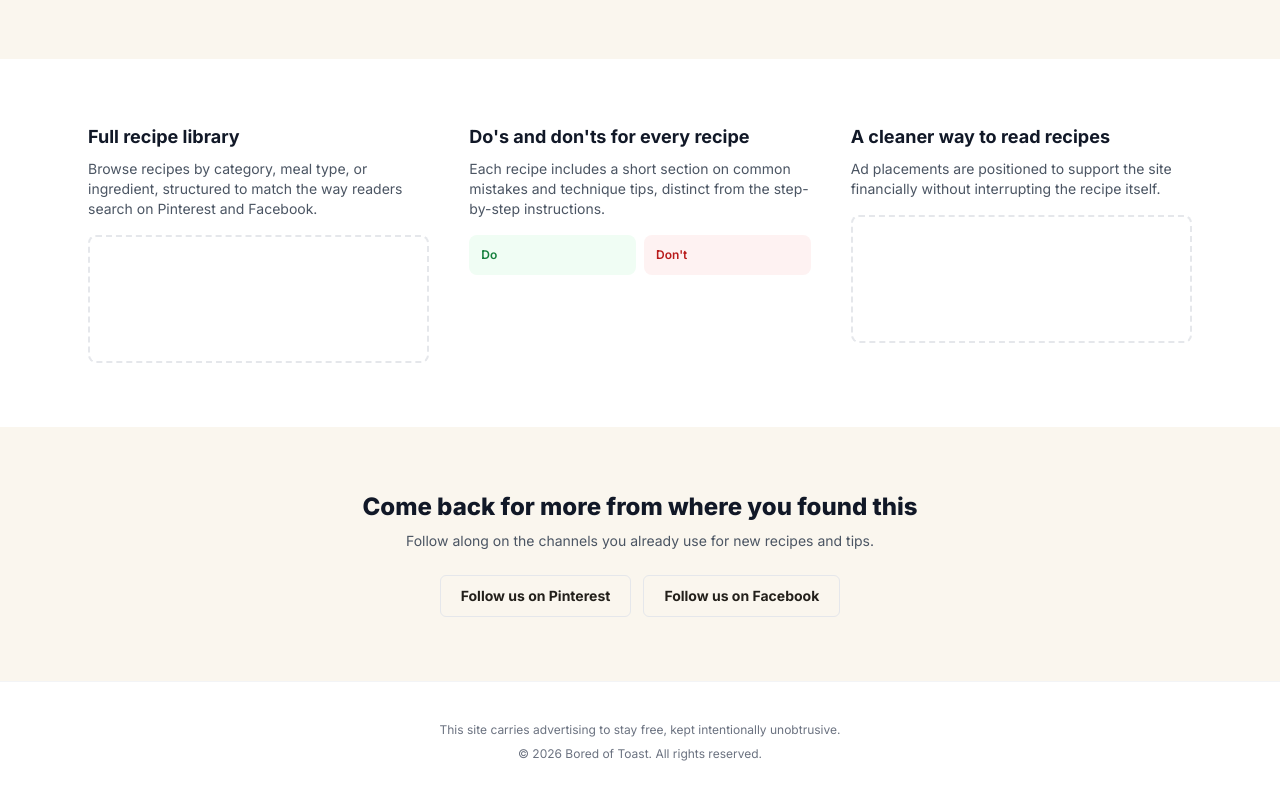
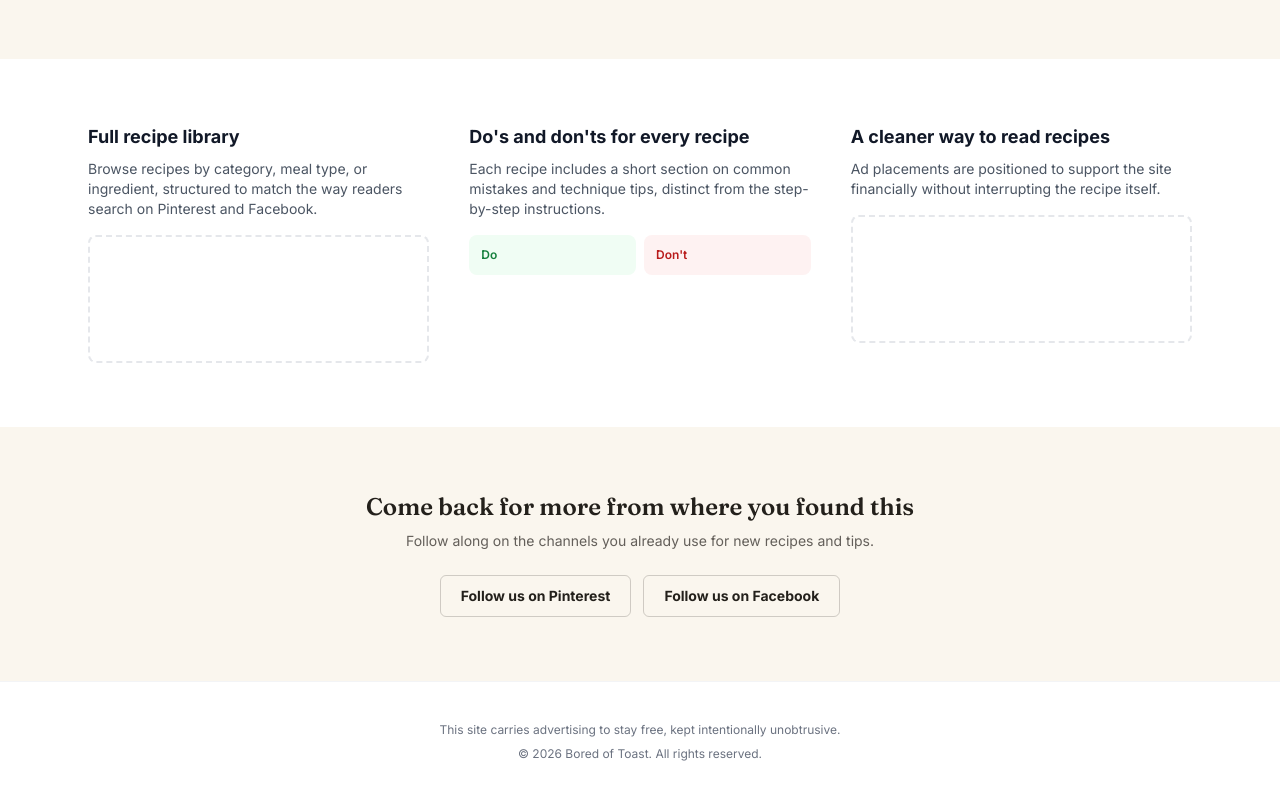
Before and after one commit to MatheusFerreira2004/bored-of-toast, a Next.js app: page / in a window 1280 px wide. Shown: the part 952-1752 px from the top of the page. Built offline with nearby package versions, Linux system fonts and the light colour scheme.

Commit message:
style: update CTA section to cream/ink palette and serif heading

```diff
--- a/components/CTASection.tsx
+++ b/components/CTASection.tsx
@@ -1,26 +1,26 @@
 // Secondary CTA per the Brief: Proposed, based on supplied traffic sources
 // (Pinterest and Facebook). Links are placeholders — update hrefs once real
-// social profile URLs are available.
+// social profile URLs are available. Visual styling updated to match design reference.
 export default function CTASection() {
   return (
     <section id="follow" className="mx-auto max-w-6xl px-6 py-16 text-center">
-      <h2 className="text-2xl font-extrabold text-gray-900">
+      <h2 className="font-serif text-2xl font-semibold text-brand-ink">
         Come back for more from where you found this
       </h2>
-      <p className="mx-auto mt-2 max-w-xl text-sm text-gray-600">
+      <p className="mx-auto mt-2 max-w-xl text-sm text-brand-ink/70">
         Follow along on the channels you already use for new recipes and
         tips.
       </p>
       <div className="mt-6 flex flex-wrap justify-center gap-3">
         <a
           href="#"
-          className="rounded-md border border-brand-blue px-5 py-2.5 text-sm font-bold text-brand-blue hover:bg-brand-blue hover:text-white"
+          className="rounded-md border border-brand-ink/20 px-5 py-2.5 text-sm font-bold text-brand-ink hover:bg-brand-ink hover:text-brand-cream"
         >
           Follow us on Pinterest
         </a>
         <a
           href="#"
-          className="rounded-md border border-brand-blue px-5 py-2.5 text-sm font-bold text-brand-blue hover:bg-brand-blue hover:text-white"
+          className="rounded-md border border-brand-ink/20 px-5 py-2.5 text-sm font-bold text-brand-ink hover:bg-brand-ink hover:text-brand-cream"
         >
           Follow us on Facebook
         </a>
```
